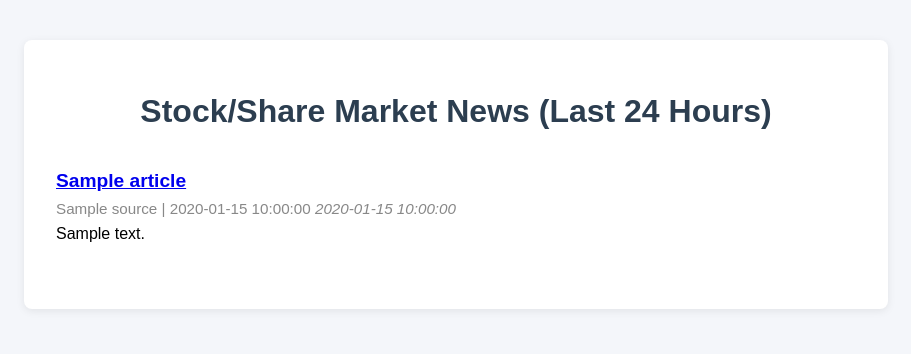
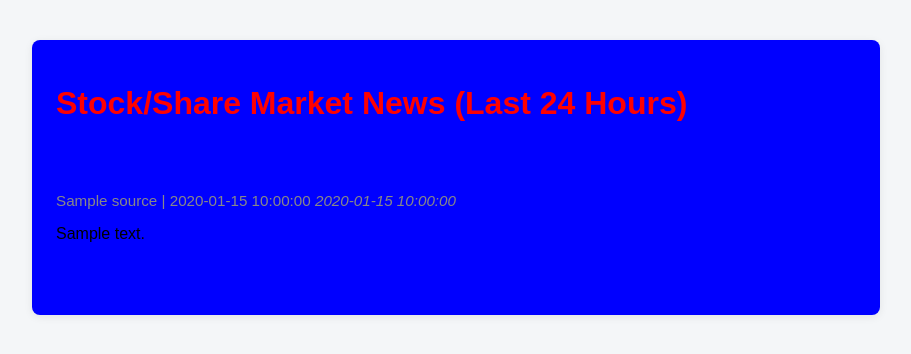
Before and after one commit to nagesh7588/Stock-News, a Flask app: template Stock/templates/index.html in a window 1280 px wide. Shown: the top 354 px of the page, without its empty margins (184-1095 px from the left). Run offline with Flask 3, Linux system fonts and the light colour scheme; the template is opened without the code that fills it: most values are stand-ins (such as "Sample title", 1, 10 or a date in 2020).

Commit message:
Update styles.css

```diff
--- a/Stock/static/styles.css
+++ b/Stock/static/styles.css
@@ -1,20 +1,20 @@
 body {
     font-family: Arial, sans-serif;
-    background: #f4f6fa;
+    background: #f4f6f8;
     margin: 0;
     padding: 0;
 }
 .container {
     max-width: 800px;
     margin: 40px auto;
-    background: #fff;
-    padding: 32px;
+    background: blue;
+    padding: 24px;
     border-radius: 8px;
     box-shadow: 0 2px 8px rgba(0,0,0,0.08);
 }
 h1 {
-    text-align: center;
-    color: #2c3e50;
+    color: red;
+    margin-bottom: 24px;
 }
 .news-list {
     list-style: none;
@@ -22,28 +22,24 @@ h1 {
 }
 .news-item {
     border-bottom: 1px solid #e1e4e8;
-    padding: 18px 0;
+    padding: 16px 0;
 }
 .news-item:last-child {
     border-bottom: none;
 }
-h2 {
+.news-item h2 {
+    font-size: 1.2em;
     margin: 0 0 8px 0;
-    font-size: 1.2em;
 }
-.meta {
+.news-item .meta {
     color: #888;
     font-size: 0.95em;
     margin-bottom: 8px;
 }
-p {
-    margin: 0;
+.news-item a {
+    color: blue;
+    text-decoration: none;
 }
-.error {
-    color: #c0392b;
-    background: #ffeaea;
-    padding: 10px;
-    border-radius: 4px;
-    margin-bottom: 20px;
-    text-align: center;
+.news-item a:hover {
+    text-decoration: underline;
 }
```
